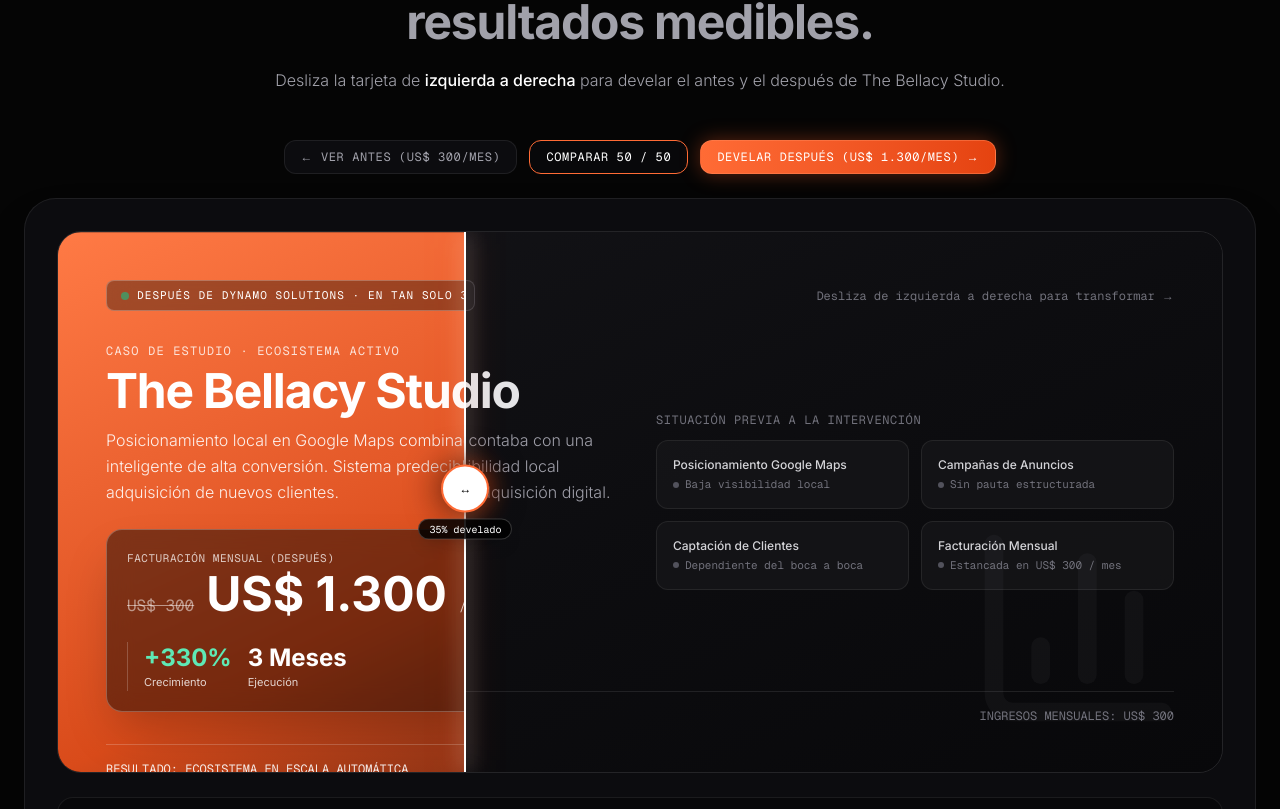
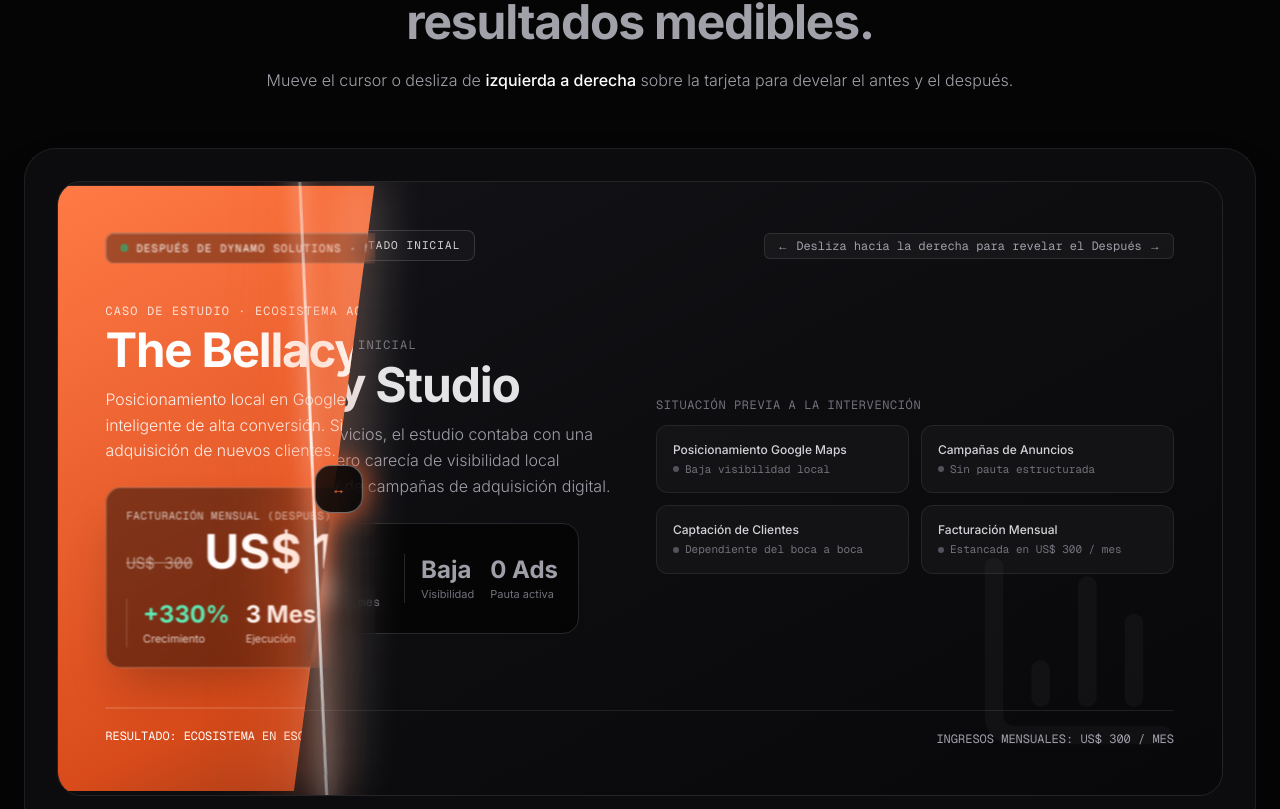
Before and after one commit to carloscraca17/dynamo-solutions, a Next.js app: page / in a window 1280 px wide. Shown: the part 5331-6140 px from the top of the page. Built offline with nearby package versions, Linux system fonts and the light colour scheme.

Commit message:
feat: upgrade Bellacy reveal card with spring physics diagonal wave and full height grid

```diff
--- a/src/app/page.tsx
+++ b/src/app/page.tsx
@@ -1,7 +1,13 @@
 "use client";
 
 import { useState, type CSSProperties } from "react";
-import { motion, type Variants } from "framer-motion";
+import {
+  motion,
+  useMotionValue,
+  useSpring,
+  useTransform,
+  type Variants,
+} from "framer-motion";
 import {
   ArrowRight,
   ArrowUpRight,
@@ -72,8 +78,22 @@
     y: number;
     active: boolean;
   }>({ x: 0, y: 0, active: false });
-  // Porcentaje de develado de izquierda a derecha (0 = Antes US$ 300, 100 = Después US$ 1.300)
-  const [bellacyReveal, setBellacyReveal] = useState<number>(35);
+
+  // Física Spring moderna para develar la tarjeta de The Bellacy Studio de un lado al otro
+  const revealRaw = useMotionValue(24);
+  const revealSpring = useSpring(revealRaw, {
+    stiffness: 130,
+    damping: 22,
+    mass: 0.55,
+  });
+  // Corte diagonal moderno con inercia (onda oblicua de izquierda a derecha)
+  const afterClipPath = useTransform(revealSpring, (v) => {
+    const topEdge = Math.min(105, Math.max(-5, v + 3.5));
+    const bottomEdge = Math.min(105, Math.max(-5, v - 3.5));
+    return `polygon(0% 0%, ${topEdge}% 0%, ${bottomEdge}% 100%, 0% 100%)`;
+  });
+  const beamLeft = useTransform(revealSpring, (v) => `${Math.min(96, Math.max(4, v))}%`);
+  const afterScale = useTransform(revealSpring, [0, 100], [0.985, 1]);
 
   // Cálculo continuo de la paleta según el nivel de luminosidad (0 - 100)
   const bgPrimaryRGB = sampleStops(
@@ -1258,7 +1278,7 @@
         </div>
       </section>
 
-      {/* SECCIÓN EXCLUSIVA: EL CASO THE BELLACY STUDIO — Tarjeta Interactiva Antes / Después (Develado Izquierda a Derecha) */}
+      {/* SECCIÓN EXCLUSIVA: EL CASO THE BELLACY STUDIO — Tarjeta Interactiva Antes / Después con física Spring */}
       <section
         id="caso-estudio"
         className="py-28 md:py-36 px-6 max-w-7xl mx-auto scroll-mt-20"
@@ -1268,7 +1288,7 @@
           whileInView="visible"
           viewport={{ once: true, margin: "-80px" }}
           variants={fadeUpBlur}
-          className="text-center max-w-3xl mx-auto mb-12"
+          className="text-center max-w-3xl mx-auto mb-14"
         >
           <span
             style={{
@@ -1285,48 +1305,9 @@
             <span style={{ color: textSecondary }}>resultados medibles.</span>
           </h2>
           <p style={{ color: textSecondary }} className="text-sm md:text-base font-light">
-            Desliza la tarjeta de <strong style={{ color: textPrimary }} className="font-medium">izquierda a derecha</strong> para develar el antes y el después de The Bellacy Studio.
+            Mueve el cursor o desliza de <strong style={{ color: textPrimary }} className="font-medium">izquierda a derecha</strong> sobre la tarjeta para develar el antes y el después.
           </p>
         </motion.div>
-
-        {/* Controles rápidos de comparación Antes vs Después */}
-        <div className="flex flex-wrap items-center justify-center gap-3 mb-6">
-          <button
-            type="button"
-            onClick={() => setBellacyReveal(8)}
-            style={{
-              backgroundColor: bellacyReveal <= 15 ? "#27272a" : bgCard,
-              borderColor: bellacyReveal <= 15 ? "#71717a" : borderColor,
-              color: bellacyReveal <= 15 ? "#ffffff" : textSecondary,
-            }}
-            className="px-4 py-2 rounded-xl border text-xs font-mono uppercase tracking-wider transition-all cursor-pointer"
-          >
-            ← Ver Antes (US$ 300/mes)
-          </button>
-          <button
-            type="button"
-            onClick={() => setBellacyReveal(50)}
-            style={{
-              backgroundColor:
-                bellacyReveal > 15 && bellacyReveal < 85 ? bgCardInner : bgCard,
-              borderColor:
-                bellacyReveal > 15 && bellacyReveal < 85
-                  ? "#FF6B35"
-                  : borderColor,
-              color: textPrimary,
-            }}
-            className="px-4 py-2 rounded-xl border text-xs font-mono uppercase tracking-wider transition-all cursor-pointer"
-          >
-            Comparar 50 / 50
-          </button>
-          <button
-            type="button"
-            onClick={() => setBellacyReveal(94)}
-            className="px-4 py-2 rounded-xl border border-[#FF8559]/50 bg-gradient-to-r from-[#FF6B35] to-[#E54310] text-white text-xs font-mono uppercase tracking-wider shadow-[0_0_20px_rgba(255,91,34,0.35)] transition-all cursor-pointer"
-          >
-            Develar Después (US$ 1.300/mes) →
-          </button>
-        </div>
 
         <motion.div
           initial="hidden"
@@ -1336,38 +1317,39 @@
           style={{ backgroundColor: bgCard, borderColor }}
           className="rounded-[2rem] border p-5 md:p-8 shadow-2xl transition-colors duration-200"
         >
-          {/* TARJETA INTERACTIVA DE DEVELADO IZQUIERDA A DERECHA */}
-          <div className="relative rounded-3xl overflow-hidden border border-white/10 select-none min-h-[520px] md:min-h-[460px]">
-            {/* Input range invisible que cubre toda la tarjeta para arrastrar de izquierda a derecha con mouse o touch */}
-            <input
-              type="range"
-              min={0}
-              max={100}
-              value={bellacyReveal}
-              onChange={(e) => setBellacyReveal(Number(e.target.value))}
-              aria-label="Develar de izquierda a derecha el antes y después de The Bellacy Studio"
-              className="absolute inset-0 w-full h-full opacity-0 cursor-ew-resize z-30 m-0"
-            />
-
+          {/* TARJETA INTERACTIVA EN CSS GRID (Ambas capas comparten la celda 1/1 para que NUNCA se corte el alto) */}
+          <div
+            onPointerMove={(e) => {
+              const rect = e.currentTarget.getBoundingClientRect();
+              const pct = ((e.clientX - rect.left) / rect.width) * 100;
+              revealRaw.set(Math.max(0, Math.min(100, pct)));
+            }}
+            onClick={(e) => {
+              const rect = e.currentTarget.getBoundingClientRect();
+              const pct = ((e.clientX - rect.left) / rect.width) * 100;
+              revealRaw.set(pct > 50 ? 100 : 0);
+            }}
+            className="relative grid grid-cols-1 rounded-3xl overflow-hidden border border-white/10 select-none cursor-ew-resize group"
+          >
             {/* =========================================================
-                CAPA BASE (ANTES DE CONTRATAR NUESTROS SERVICIOS: US$ 300)
+                CAPA 1 (BASE): ANTES DE DYNAMO SOLUTIONS (US$ 300 / MES)
                ========================================================= */}
-            <div className="w-full h-full min-h-[520px] md:min-h-[460px] bg-gradient-to-br from-[#141418] via-[#0D0D10] to-[#08080A] text-white p-7 md:p-12 flex flex-col justify-between relative">
+            <div className="col-start-1 row-start-1 w-full bg-gradient-to-br from-[#141418] via-[#0D0D10] to-[#08080A] text-white p-7 sm:p-10 md:p-12 flex flex-col justify-between relative">
               <div className="absolute right-8 bottom-8 opacity-5 pointer-events-none">
                 <BarChart3 className="w-56 h-56 text-zinc-400" />
               </div>
 
               <div className="flex flex-wrap items-center justify-between gap-4">
-                <span className="inline-flex items-center gap-2 text-[11px] font-mono uppercase tracking-widest text-zinc-400 bg-zinc-900/90 border border-zinc-700/80 px-3.5 py-1.5 rounded-lg">
+                <span className="inline-flex items-center gap-2 text-[11px] font-mono uppercase tracking-widest text-zinc-300 bg-zinc-900/90 border border-zinc-700/80 px-3.5 py-1.5 rounded-lg">
                   <span className="w-2 h-2 rounded-full bg-zinc-500" />
                   ANTES DE DYNAMO SOLUTIONS · ESTADO INICIAL
                 </span>
-                <span className="text-xs font-mono text-zinc-500">
-                  Desliza de izquierda a derecha para transformar →
+                <span className="text-xs font-mono text-zinc-400 bg-white/[0.04] border border-white/10 px-3 py-1 rounded-md">
+                  ← Desliza hacia la derecha para revelar el Después →
                 </span>
               </div>
 
-              <div className="grid lg:grid-cols-12 gap-8 items-center my-8">
+              <div className="grid lg:grid-cols-12 gap-8 items-center my-10">
                 <div className="lg:col-span-6">
                   <div className="text-xs font-mono uppercase tracking-widest text-zinc-500 mb-2">
                     Caso de Estudio · Diagnóstico Inicial
@@ -1382,20 +1364,38 @@
                     digital.
                   </p>
 
-                  <div className="inline-block rounded-2xl bg-black/60 border border-zinc-800 p-5">
-                    <div className="text-[11px] font-mono uppercase tracking-wider text-zinc-500 mb-1">
-                      Facturación Mensual (Antes)
+                  <div className="inline-flex flex-wrap items-center gap-6 rounded-2xl bg-black/65 border border-zinc-800 p-5">
+                    <div>
+                      <div className="text-[11px] font-mono uppercase tracking-wider text-zinc-500 mb-1">
+                        Facturación Mensual (Antes)
+                      </div>
+                      <div className="flex items-baseline gap-3">
+                        <span className="text-4xl md:text-5xl font-bold text-zinc-300">
+                          US$ 300
+                        </span>
+                        <span className="text-xs font-mono text-zinc-500">
+                          / mes
+                        </span>
+                      </div>
                     </div>
-                    <div className="flex items-baseline gap-3">
-                      <span className="text-4xl md:text-5xl font-bold text-zinc-300">
-                        US$ 300
-                      </span>
-                      <span className="text-xs font-mono text-zinc-500">
-                        / mes
-                      </span>
-                    </div>
-                    <div className="text-xs text-zinc-500 mt-1">
-                      Flujo limitado e impredecible de nuevos clientes
+
+                    <div className="flex gap-4 pl-4 border-l border-zinc-800">
+                      <div>
+                        <div className="text-2xl font-bold text-zinc-400">
+                          Baja
+                        </div>
+                        <div className="text-[11px] text-zinc-500">
+                          Visibilidad
+                        </div>
+                      </div>
+                      <div>
+                        <div className="text-2xl font-bold text-zinc-400">
+                          0 Ads
+                        </div>
+                        <div className="text-[11px] text-zinc-500">
+                          Pauta activa
+                        </div>
+                      </div>
                     </div>
                   </div>
                 </div>
@@ -1440,21 +1440,21 @@
                 </div>
               </div>
 
-              <div className="pt-4 border-t border-zinc-800/80 flex flex-wrap items-center justify-between gap-4 text-xs font-mono text-zinc-500">
+              <div className="pt-5 border-t border-zinc-800/80 flex flex-wrap items-center justify-between gap-4 text-xs font-mono text-zinc-400">
                 <span>ESTADO: PRE-OPTIMIZACIÓN</span>
-                <span>INGRESOS MENSUALES: US$ 300</span>
+                <span>INGRESOS MENSUALES: US$ 300 / MES</span>
               </div>
             </div>
 
             {/* =========================================================
-                CAPA SUPERIOR DEVELADA (DESPUÉS DE DYNAMO SOLUTIONS: US$ 1.300)
-                Se devela de izquierda a derecha según bellacyReveal (%)
+                CAPA 2 (DEVELADA CON CORTE DIAGONAL Y SPRING): DESPUÉS (US$ 1.300 / MES)
                ========================================================= */}
-            <div
+            <motion.div
               style={{
-                clipPath: `inset(0 ${100 - bellacyReveal}% 0 0)`,
+                clipPath: afterClipPath,
+                scale: afterScale,
               }}
-              className="absolute inset-0 w-full h-full bg-gradient-to-br from-[#FF7A45] via-[#D94B1A] to-[#1E0D07] text-white p-7 md:p-12 flex flex-col justify-between z-10"
+              className="col-start-1 row-start-1 w-full bg-gradient-to-br from-[#FF7A45] via-[#D94B1A] to-[#1E0D07] text-white p-7 sm:p-10 md:p-12 flex flex-col justify-between relative z-10 origin-left"
             >
               <div className="absolute right-8 bottom-8 opacity-15 pointer-events-none">
                 <BarChart3 className="w-56 h-56 text-white" />
@@ -1465,12 +1465,12 @@
                   <span className="w-2 h-2 rounded-full bg-emerald-400 animate-pulse" />
                   DESPUÉS DE DYNAMO SOLUTIONS · EN TAN SOLO 3 MESES
                 </span>
-                <span className="text-xs font-mono text-white/90 bg-black/25 px-3 py-1 rounded-md border border-white/15">
+                <span className="text-xs font-mono text-white bg-black/30 px-3 py-1 rounded-md border border-white/20">
                   ROI VERIFICADO: +330%
                 </span>
               </div>
 
-              <div className="grid lg:grid-cols-12 gap-8 items-center my-8">
+              <div className="grid lg:grid-cols-12 gap-8 items-center my-10">
                 <div className="lg:col-span-6">
                   <div className="text-xs font-mono uppercase tracking-widest text-white/80 mb-2">
                     Caso de Estudio · Ecosistema Activo
@@ -1563,32 +1563,30 @@
                 </div>
               </div>
 
-              <div className="pt-4 border-t border-white/20 flex flex-wrap items-center justify-between gap-4 text-xs font-mono text-white/90">
+              <div className="pt-5 border-t border-white/25 flex flex-wrap items-center justify-between gap-4 text-xs font-mono text-white">
                 <span>RESULTADO: ECOSISTEMA EN ESCALA AUTOMÁTICA</span>
                 <span>FACTURACIÓN ALCANZADA: US$ 1.300 / MES (+330%)</span>
               </div>
-            </div>
+            </motion.div>
 
             {/* =========================================================
-                DIVISOR VERTICAL INTERACTIVO (CORTINA IZQUIERDA -> DERECHA)
+                HAZ LÁSER ESCÁNER CON INERCIA SPRING (Onda Moderna)
                ========================================================= */}
-            <div
-              style={{ left: `${bellacyReveal}%` }}
-              className="absolute inset-y-0 z-20 pointer-events-none -translate-x-1/2 flex flex-col items-center justify-center"
+            <motion.div
+              style={{ left: beamLeft }}
+              className="absolute inset-y-0 z-20 pointer-events-none -translate-x-1/2 flex items-center justify-center"
             >
-              {/* Línea vertical luminosa */}
-              <div className="w-0.5 h-full bg-white shadow-[0_0_20px_#ffffff,0_0_35px_#FF5B22]" />
-
-              {/* Botón central de arrastre */}
-              <div className="absolute top-1/2 -translate-y-1/2 flex flex-col items-center gap-1.5">
-                <div className="w-12 h-12 rounded-full bg-white text-black shadow-[0_0_35px_rgba(0,0,0,0.8),0_0_25px_rgba(255,91,34,0.9)] border-2 border-[#FF6B35] flex items-center justify-center font-mono text-xs font-bold">
-                  ↔
-                </div>
-                <span className="px-2.5 py-0.5 rounded-full bg-black/85 text-white border border-white/20 text-[10px] font-mono whitespace-nowrap shadow-lg">
-                  {bellacyReveal}% develado
-                </span>
-              </div>
-            </div>
+              {/* Estela de energía cálida detrás del haz */}
+              <div className="absolute right-0 w-28 h-full bg-gradient-to-l from-white/30 via-[#FF6B35]/25 to-transparent blur-xl -skew-x-3" />
+
+              {/* Haz láser oblicuo que coincide con el ángulo del polygon */}
+              <div className="w-[2.5px] h-[110%] bg-gradient-to-b from-white/40 via-white to-white/40 shadow-[0_0_20px_#ffffff,0_0_40px_#FF5B22] -rotate-[2.5deg]" />
+
+              {/* Orbe magnético central */}
+              <div className="relative w-12 h-12 rounded-2xl bg-black/80 backdrop-blur-xl text-white shadow-[0_0_30px_rgba(255,91,34,0.9)] border border-white/40 flex items-center justify-center font-mono text-sm group-hover:scale-110 transition-transform">
+                <span className="text-[#FF6B35] font-bold">↔</span>
+              </div>
+            </motion.div>
           </div>
 
           {/* BLOQUE INFERIOR CON LA NARRATIVA COMPLETA Y CTA DE LA SECCIÓN */}
```
